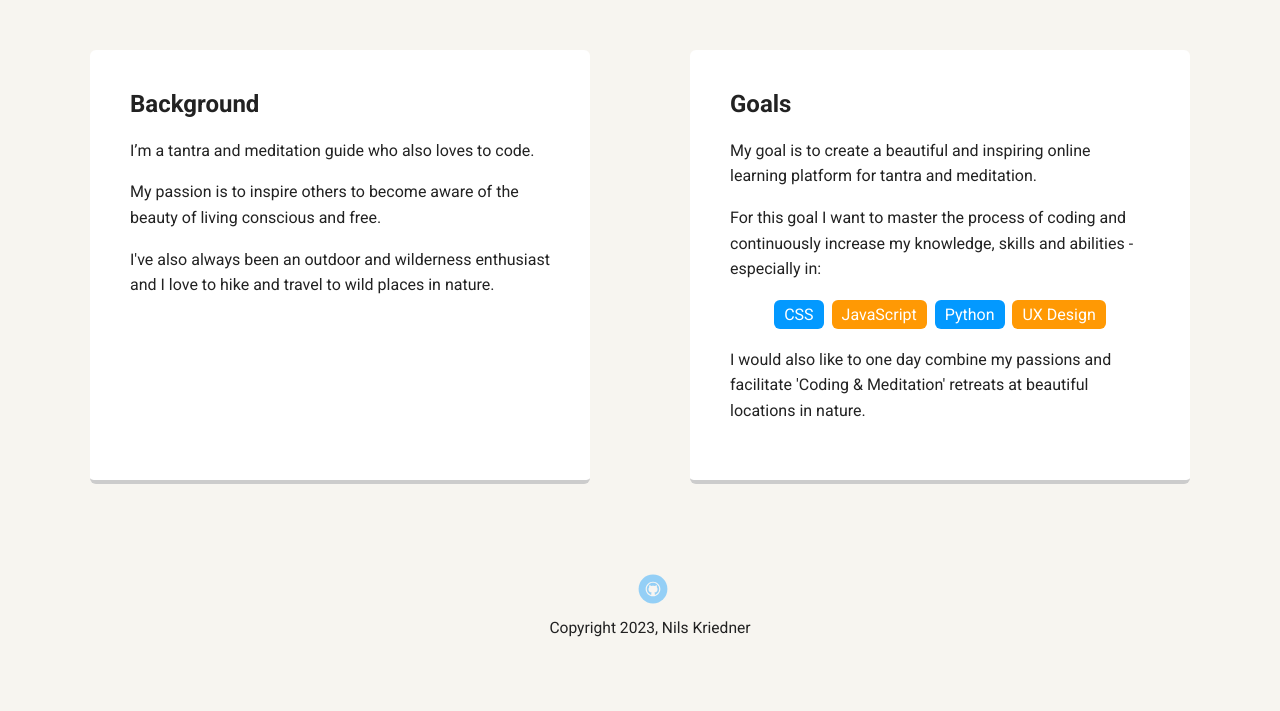
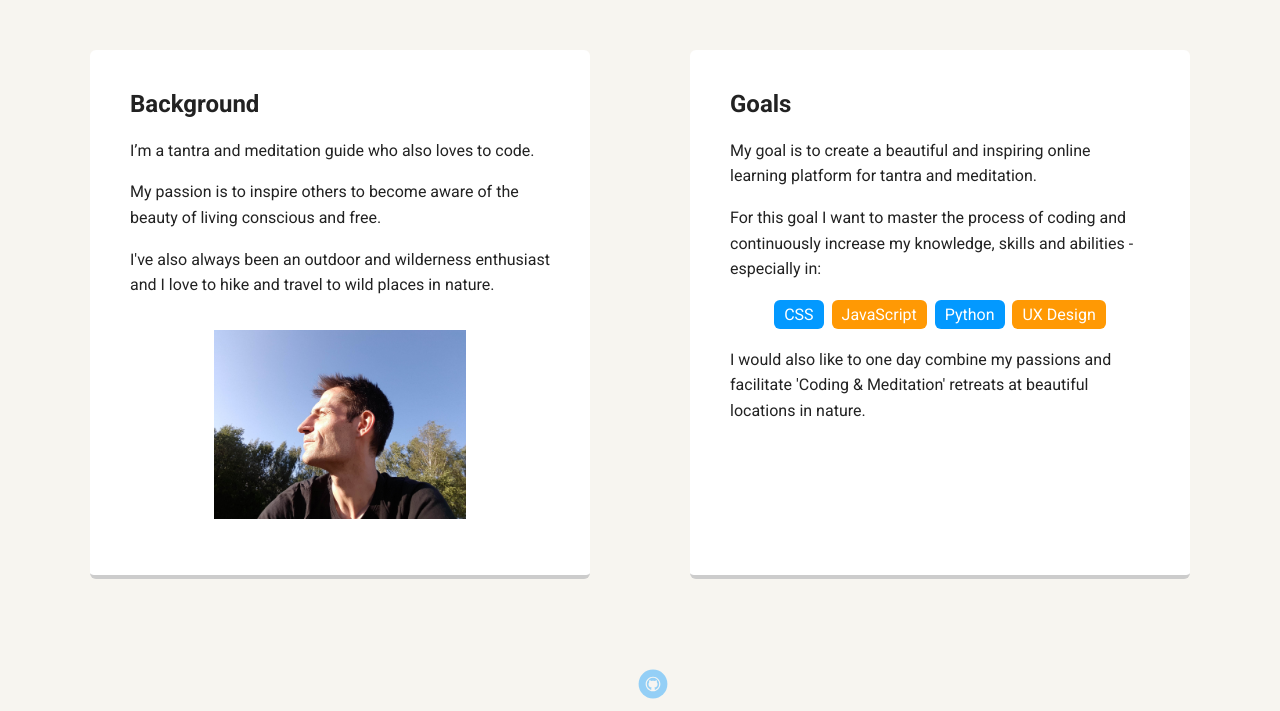
Before and after one commit to nkriedner/fewd-techdegree-project-1, a plain HTML site: page index.html in a window 1280 px wide. Shown: the part 470-1181 px from the top of the page. Drawn offline with Linux system fonts and the light colour scheme; a web font is replaced by a local one.

Commit message:
Add another nature image to start page + add alt description to image on education page

```diff
--- a/index.html
+++ b/index.html
@@ -32,6 +32,9 @@
                     I've also always been an outdoor and wilderness enthusiast and I love to hike and travel to wild
                     places in nature.
                 </p>
+                <div class="img-center-container">
+                    <img src="images/nils-in-nature.jpeg" alt="nils in nature" />
+                </div>
             </div>
 
             <div class="card">
```
Also changed, not shown: education.html (+1 -1 lines), images/nils-in-nature.jpeg (added).
